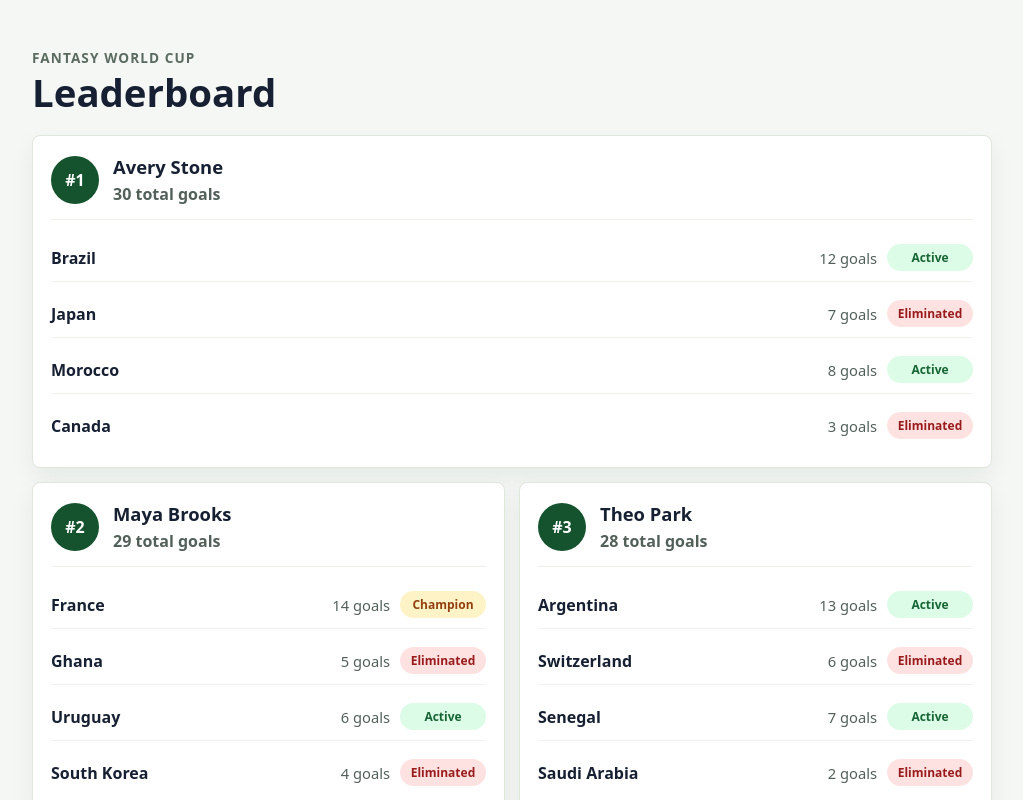
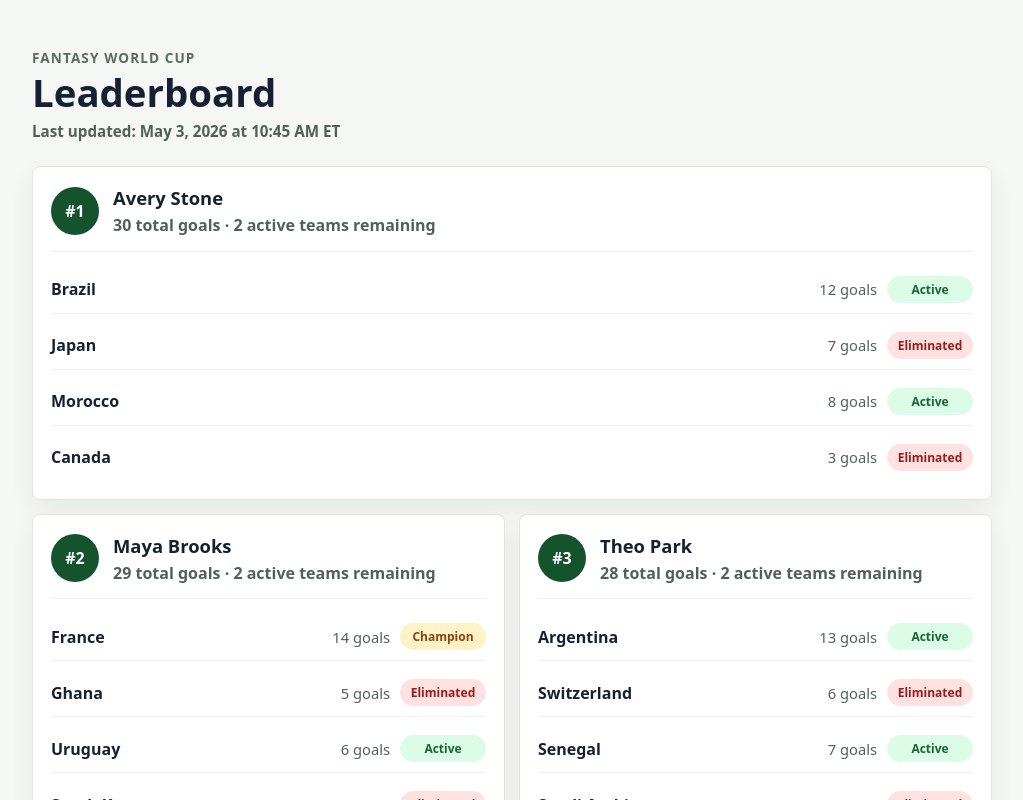
Before and after one commit to DJxCreampie/league-of-lords-world-cup-2026, a React (Vite) app: page / in a window 1280 px wide. Shown: the top 800 px of the page, without its empty margins (128-1151 px from the left). Built offline with nearby package versions, Linux system fonts and the light colour scheme.

Commit message:
Add last updated and active teams remaining

```diff
--- a/src/main.tsx
+++ b/src/main.tsx
@@ -2,6 +2,8 @@ import { StrictMode } from 'react'
 import { createRoot } from 'react-dom/client'
 import { rankManagers, type Manager } from './scoring'
 import './style.css'
+
+const lastUpdated = 'May 3, 2026 at 10:45 AM ET'
 
 const managers: Manager[] = [
   {
@@ -105,6 +107,7 @@ createRoot(document.getElementById('root')!).render(
         <div className="page-header">
           <p>Fantasy World Cup</p>
           <h1 id="leaderboard-title">Leaderboard</h1>
+          <span>Last updated: {lastUpdated}</span>
         </div>
 
         <ol className="manager-list">
@@ -114,7 +117,10 @@ createRoot(document.getElementById('root')!).render(
                 <span className="rank">#{index + 1}</span>
                 <div>
                   <h2>{manager.name}</h2>
-                  <p>{manager.totalGoals} total goals</p>
+                  <p>
+                    {manager.totalGoals} total goals · {manager.activeTeamsRemaining} active teams
+                    remaining
+                  </p>
                 </div>
               </div>
 
--- a/src/scoring.ts
+++ b/src/scoring.ts
@@ -13,10 +13,15 @@ export type Manager = {
 
 export type RankedManager = Manager & {
   totalGoals: number
+  activeTeamsRemaining: number
 }
 
 export function getManagerTotal(manager: Manager): number {
   return manager.teams.reduce((sum, team) => sum + team.goals, 0)
+}
+
+export function getActiveTeamsRemaining(manager: Manager): number {
+  return manager.teams.filter((team) => team.status !== 'eliminated').length
 }
 
 export function rankManagers(managers: Manager[]): RankedManager[] {
@@ -24,6 +29,7 @@ export function rankManagers(managers: Manager[]): RankedManager[] {
     .map((manager) => ({
       ...manager,
       totalGoals: getManagerTotal(manager),
+      activeTeamsRemaining: getActiveTeamsRemaining(manager),
     }))
     .sort((a, b) => b.totalGoals - a.totalGoals)
 }
--- a/src/style.css
+++ b/src/style.css
@@ -33,6 +33,14 @@ body {
   font-weight: 700;
   letter-spacing: 0.08em;
   text-transform: uppercase;
+}
+
+.page-header span {
+  display: inline-block;
+  margin-top: 10px;
+  color: #53605a;
+  font-size: 0.95rem;
+  font-weight: 600;
 }
 
 h1 {
@@ -91,6 +99,7 @@ h2 {
   margin: 4px 0 0;
   color: #53605a;
   font-weight: 700;
+  line-height: 1.4;
 }
 
 .team-list {
```
Also changed, not shown: 1 other file (tests, documents, lock files or other folders).
